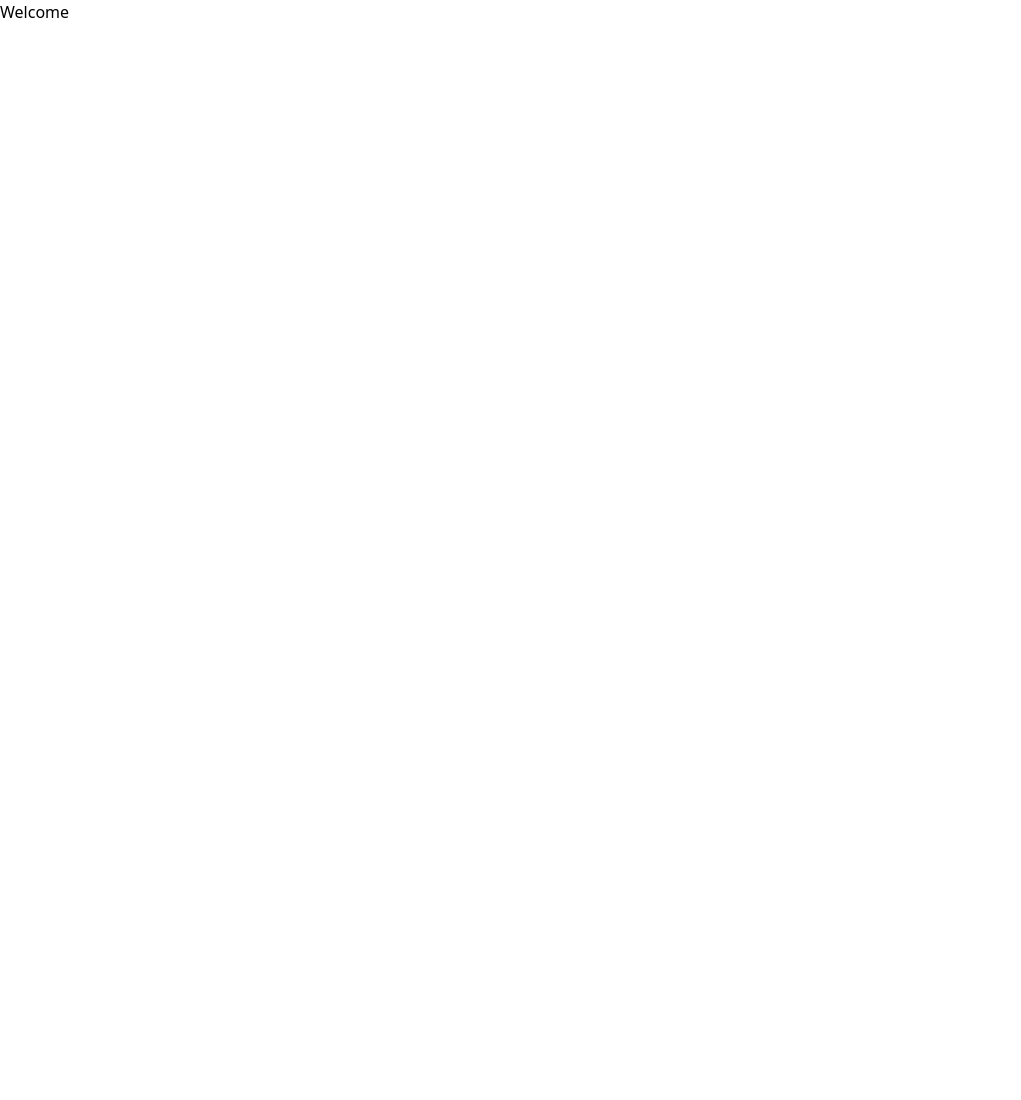
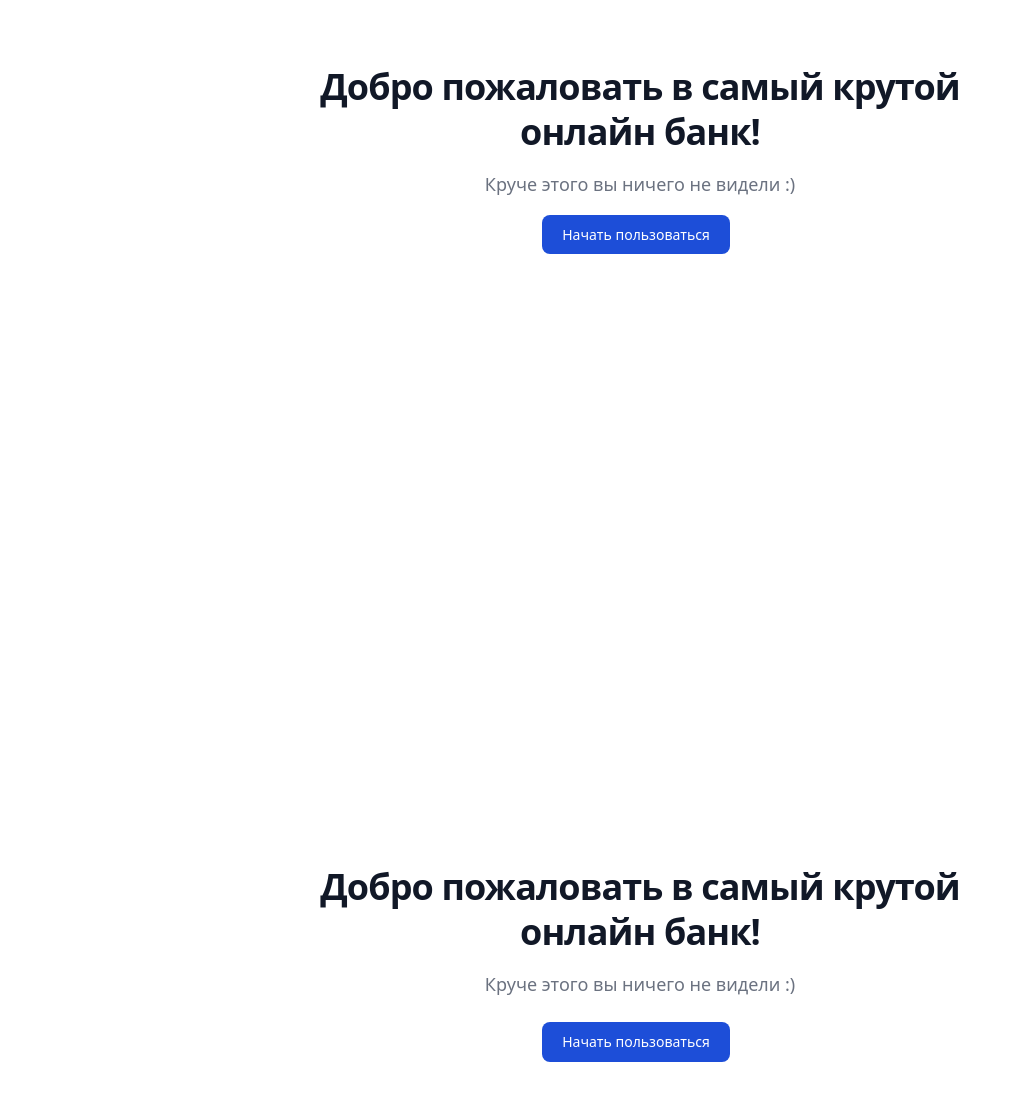
Before and after one commit to Pavewleln/Banking-Transaction-Management-Frontend, a React (Create React App) app: page /welcome in a window 1280 px wide. Shown: the top 1100 px of the page, without its empty margins (0-1021 px from the left). Before the commit the page ends 800 px from the top, so only its background shows below. Built offline with nearby package versions, Linux system fonts and the light colour scheme.

Commit message:
Добавлены активные ссылки, и начата работа над приветственной страницей

```diff
--- a/src/components/Header.tsx
+++ b/src/components/Header.tsx
@@ -1,7 +1,7 @@
 import {Disclosure, Menu, Transition} from '@headlessui/react'
 import {FC, Fragment} from "react";
 import {Bars3Icon, XMarkIcon} from '@heroicons/react/24/outline'
-import {Link} from "react-router-dom";
+import {Link, NavLink} from "react-router-dom";
 
 const navigation = [
     {name: 'Главная', href: '/home', current: true},
@@ -14,6 +14,7 @@ const navigation = [
 function classNames(...classes: string[]) {
     return classes.filter(Boolean).join(' ')
 }
+
 interface HeaderInt {
     authorized: boolean
 }
@@ -42,17 +43,16 @@ export const Header: FC<HeaderInt> = ({authorized}: HeaderInt) => {
                                 <div className="hidden sm:ml-3 sm:block">
                                     <div className="flex space-x-2">
                                         {navigation.map((item) => (
-                                            <Link
+                                            <NavLink
                                                 key={item.name}
                                                 to={item.href}
-                                                className={classNames(
-                                                    item.current ? 'bg-gray-900 text-white' : 'text-gray-300 hover:bg-gray-700 hover:text-white',
+                                                className={({isActive}) => classNames(
+                                                    isActive ? 'bg-gray-900 text-white' : 'text-gray-300 hover:bg-gray-700 hover:text-white',
                                                     'px-3 py-2 rounded-md text-sm font-medium'
                                                 )}
-                                                aria-current={item.current ? 'page' : undefined}
                                             >
                                                 {item.name}
-                                            </Link>
+                                            </NavLink>
                                         ))}
                                     </div>
                                 </div>
--- a/src/pages/Welcome.tsx
+++ b/src/pages/Welcome.tsx
@@ -1,5 +1,38 @@
 export const Welcome = () => {
     return (
-        <div>Welcome</div>
+        <div className={"max-h-full"}>
+            <section className="bg-white dark:bg-gray-900 h-screen">
+                <div className="py-8 px-4 mx-auto my-auto max-w-screen-xl sm:py-16 lg:px-6">
+                    <div className="mx-auto max-w-screen-sm text-center">
+                        <h1 className="mb-4 text-4xl tracking-tight font-extrabold leading-tight text-gray-900 dark:text-white">
+                            Добро пожаловать в самый крутой онлайн банк!
+                        </h1>
+                        <p className="mb-6 font-light text-gray-500 dark:text-gray-400 md:text-lg">
+                            Круче этого вы ничего не видели :)
+                        </p>
+                        <a href={"#step1"}
+                           className="text-white bg-primary-700 hover:bg-primary-800 focus:ring-4 focus:ring-primary-300 font-medium rounded-lg text-sm px-5 py-2.5 mr-2 mb-2 dark:bg-primary-600 dark:hover:bg-primary-700 focus:outline-none dark:focus:ring-primary-800">
+                            Начать пользоваться
+                        </a>
+                    </div>
+                </div>
+            </section>
+            <section id={"step1"} className="bg-white dark:bg-gray-900 h-screen">
+                <div className="py-8 px-4 mx-auto my-auto max-w-screen-xl sm:py-16 lg:px-6">
+                    <div className="mx-auto max-w-screen-sm text-center">
+                        <h1 className="mb-4 text-4xl tracking-tight font-extrabold leading-tight text-gray-900 dark:text-white">
+                            Добро пожаловать в самый крутой онлайн банк!
+                        </h1>
+                        <p className="mb-6 font-light text-gray-500 dark:text-gray-400 md:text-lg">
+                            Круче этого вы ничего не видели :)
+                        </p>
+                        <button
+                            className="text-white bg-primary-700 hover:bg-primary-800 focus:ring-4 focus:ring-primary-300 font-medium rounded-lg text-sm px-5 py-2.5 mr-2 mb-2 dark:bg-primary-600 dark:hover:bg-primary-700 focus:outline-none dark:focus:ring-primary-800">
+                            Начать пользоваться
+                        </button>
+                    </div>
+                </div>
+            </section>
+        </div>
     )
 }
```
Also changed, not shown: src/pages/SignUp.tsx (+5 -4 lines), src/utils/validationSignIn.ts (+6 -6 lines).
